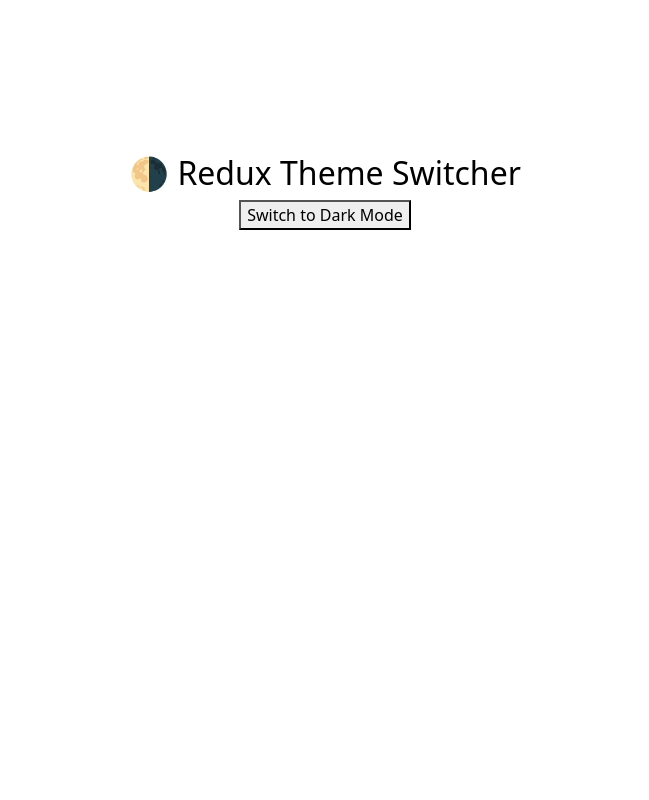
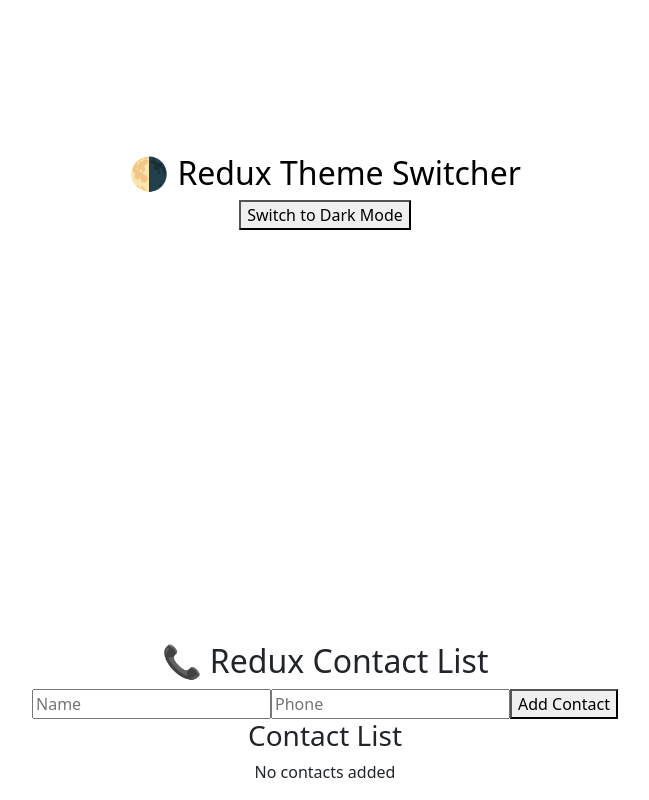
Before and after one commit to BoradDenish/reduxApp, a React (Vite) app: page / in a window 1280 px wide. Shown: the part 1057-1857 px from the top of the page, without its empty margins (315-964 px from the left). Before the commit the page ends 1649 px from the top, so only its background shows below. Built offline with nearby package versions, Linux system fonts and the light colour scheme.

Commit message:
add new redux for learn

```diff
--- a/package.json
+++ b/package.json
@@ -16,7 +16,8 @@
     "react-dom": "^19.0.0",
     "react-redux": "^9.2.0",
     "redux": "^5.0.1",
-    "redux-thunk": "^3.1.0"
+    "redux-thunk": "^3.1.0",
+    "uuid": "^11.1.0"
   },
   "devDependencies": {
     "@eslint/js": "^9.21.0",
--- a/src/components/Shop.jsx
+++ b/src/components/Shop.jsx
@@ -9,8 +9,15 @@ import { addTodo, toggleTodo, deleteTodo } from '../state/todoSlice';
 import { login, logout } from "../state/authSlice";
 import { addToCart, removeFromCart } from "../state/cartSlice";
 import { toggleTheme } from "../state/themeSlice";
+import { addContact, editContact, deleteContact } from "../state/contactSlice";
+import { v4 as uuidv4 } from "uuid";
 
 export default function Shop() {
+
+  const contacts = useSelector((state) => state.contacts);
+  const [name, setName] = useState("");
+  const [phone, setPhone] = useState("");
+  const [editId, setEditId] = useState(null);
   const darkMode = useSelector((state) => state.theme.darkMode);
 
   const cart = useSelector((state) => state.cart.items);
@@ -50,6 +57,18 @@ export default function Shop() {
     { id: 3, name: "Headphones", price: 100 }
   ];
 
+  const handleAddContact = () => {
+    if (name && phone) {
+      if (editId) {
+        dispatch(editContact({ id: editId, name, phone }));
+        setEditId(null);
+      } else {
+        dispatch(addContact({ id: uuidv4(), name, phone }));
+      }
+      setName("");
+      setPhone("");
+    }
+  };
 
   return (
     <>
@@ -154,6 +173,41 @@ export default function Shop() {
       </button>
     </div>
 
+    <div style={{ textAlign: "center", marginTop: "50px" }}>
+      <h2>📞 Redux Contact List</h2>
+
+      <input
+        type="text"
+        placeholder="Name"
+        value={name}
+        onChange={(e) => setName(e.target.value)}
+      />
+      <input
+        type="text"
+        placeholder="Phone"
+        value={phone}
+        onChange={(e) => setPhone(e.target.value)}
+      />
+      <button onClick={handleAddContact}>
+        {editId ? "Update Contact" : "Add Contact"}
+      </button>
+
+      <h3>Contact List</h3>
+      {contacts.length === 0 ? <p>No contacts added</p> : (
+        contacts.map((contact) => (
+          <div key={contact.id}>
+            <span>{contact.name} - {contact.phone}</span>
+            <button onClick={() => { setEditId(contact.id); setName(contact.name); setPhone(contact.phone); }}>
+              Edit
+            </button>
+            <button onClick={() => dispatch(deleteContact(contact.id))}>
+              Delete
+            </button>
+          </div>
+        ))
+      )}
+    </div>
+
     </>
   )
 }
--- /dev/null
+++ b/src/state/contactSlice.jsx
@@ -0,0 +1,23 @@
+import { createSlice } from "@reduxjs/toolkit";
+
+const contactSlice = createSlice({
+  name: "contacts",
+  initialState: [],
+  reducers: {
+    addContact: (state, action) => {
+      state.push(action.payload);
+    },
+    editContact: (state, action) => {
+      const index = state.findIndex(contact => contact.id === action.payload.id);
+      if (index !== -1) {
+        state[index] = action.payload;
+      }
+    },
+    deleteContact: (state, action) => {
+      return state.filter(contact => contact.id !== action.payload);
+    }
+  }
+});
+
+export const { addContact, editContact, deleteContact } = contactSlice.actions;
+export default contactSlice.reducer;
--- a/src/state/store.jsx
+++ b/src/state/store.jsx
@@ -12,6 +12,7 @@ import todoReducer from './todoSlice';
 import authReducer from "./authSlice";
 import cartReducer from "./cartSlice";
 import themeReducer from "./themeSlice";
+import contactReducer from "./contactSlice";
 
 export const store = configureStore({
     reducer: {
@@ -19,6 +20,7 @@ export const store = configureStore({
       todos: todoReducer,
       auth: authReducer,
       cart: cartReducer,
-      theme: themeReducer
+      theme: themeReducer,
+      contacts: contactReducer
     }
   });
```
Also changed, not shown: 1 other file (tests, documents, lock files or other folders).
